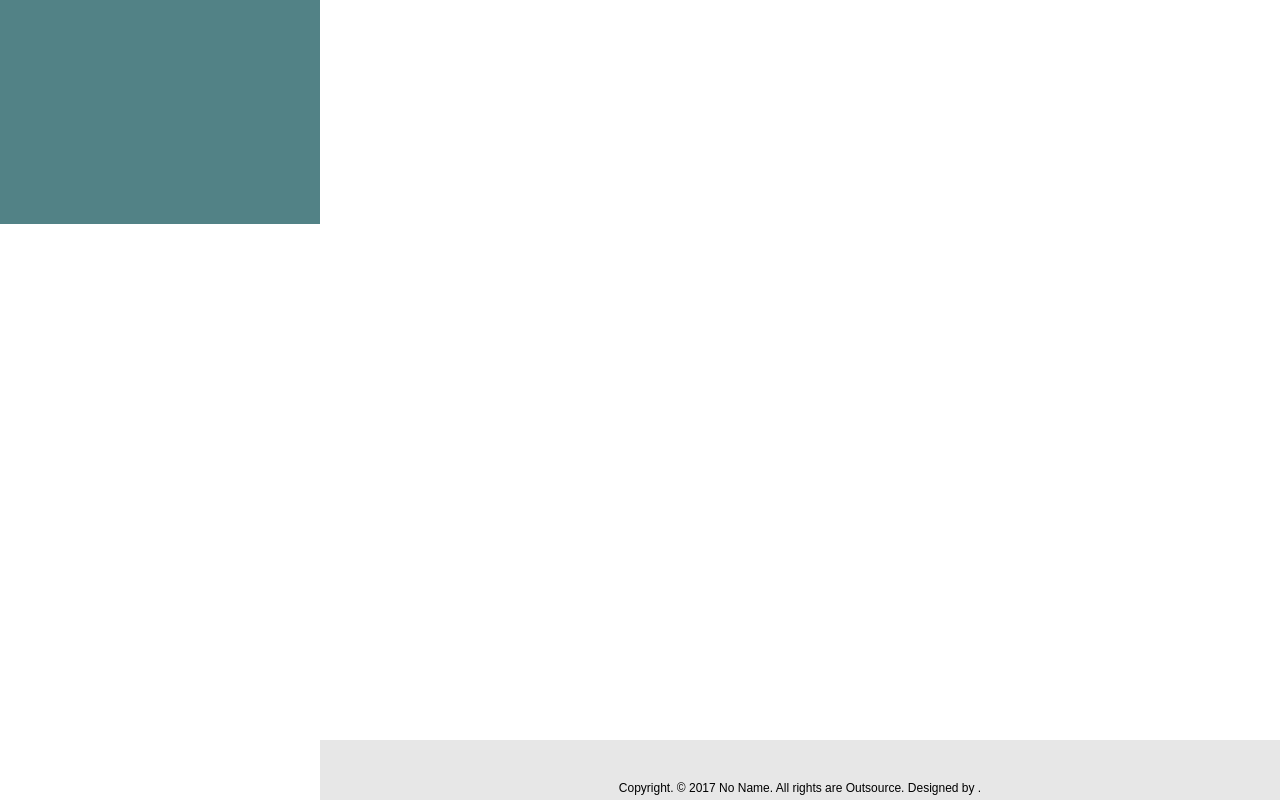
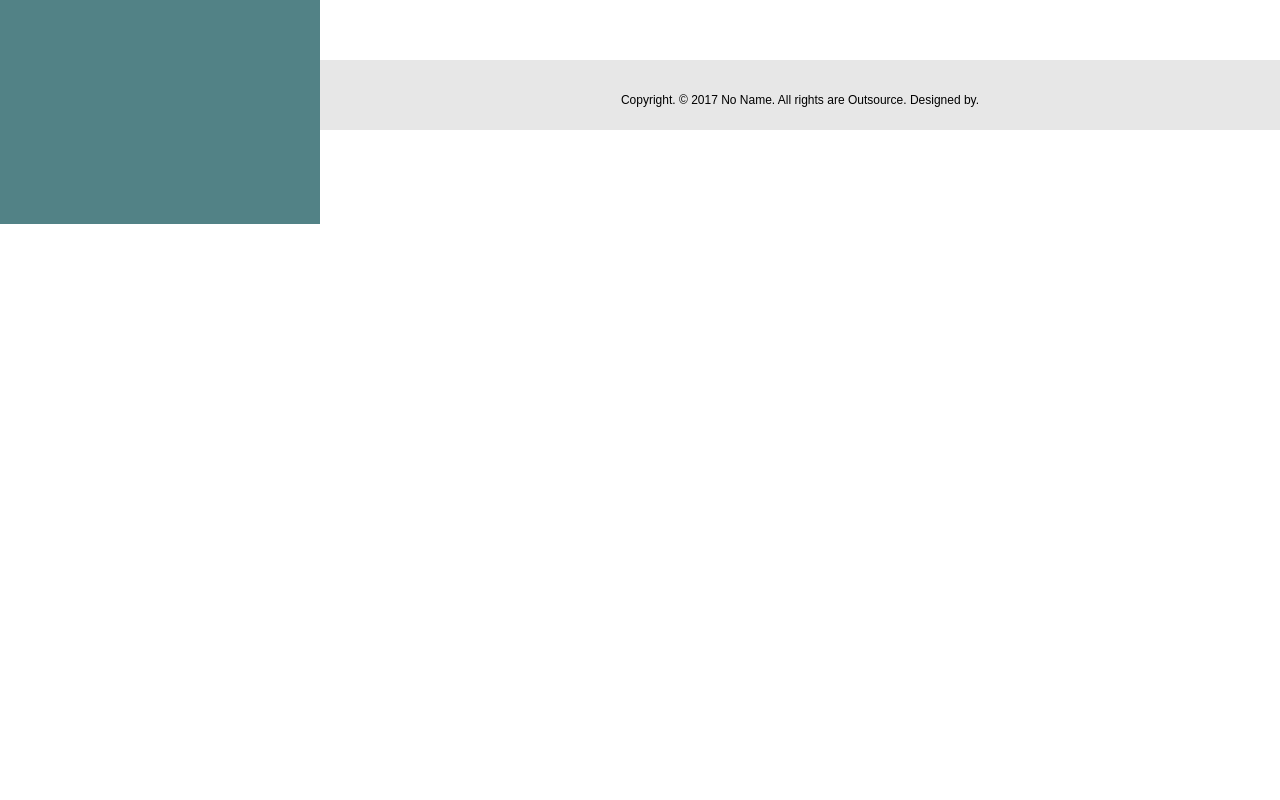
Before and after one commit to martynenko-e/Parseville, a Django app: page /index/ in a window 1280 px wide. Shown: the part 576-1376 px from the top of the page. After the commit the page ends 800 px from the top, so only its background shows below. Run offline with Django 3.2, Linux system fonts and the light colour scheme; data that the repository does not hold is empty; some libraries are stand-ins or nearby versions.

Commit message:
footer is more or less 'not orange'

```diff
--- a/src/static/css/indexCss.css
+++ b/src/static/css/indexCss.css
@@ -68,7 +68,7 @@ body {
 }
 
 #wrap {
-  min-height: 100%;
+  min-height: 15%;
   height: auto;
   /* Negative indent footer by its height */
   margin: 0 auto -60px;
@@ -77,65 +77,22 @@ body {
 }
 
 #footer {
-    min-height: 40px;
+    min-height: 70px;
     background-color: #e7e7e7;
 }
 
 .copyright-text {
     text-align: center;
-    font-family: 'Raleway', sans-serif;
     font-size: 12px;
-    font-weight: 400;
     line-height: 24px;
     color: black;
-    padding-top: 36px;
+    padding-top: 28px;
+}
+.copyright-text-signature {
+    font-family: 'Conv_BebasNeue_Book', sans-serif;
 }
 
 /* --==-- END of MAIN --==-- */
-
-
-
-
-
-
-
-
-
-
-
-
-
-
-
-
-
-
-
-
-
-
-
-
-
-
-
-
-
-
-
-
-
-
-
-
-
-
-
-
-
-
-
-
 
 /* ======== MAP ========*/
 #map {
--- a/src/templates/index.html
+++ b/src/templates/index.html
@@ -117,7 +117,7 @@
     <div id="wrap"></div>
     <footer id="footer">
         <div class="copyright-text">
-            Copyright. © 2017 No Name. All rights are Outsource. Designed by .
+            <p class="copyright-text-signature">Copyright. © 2017 No Name. All rights are Outsource. Designed by. </p>
         </div>
     </footer>
 </main>
```
